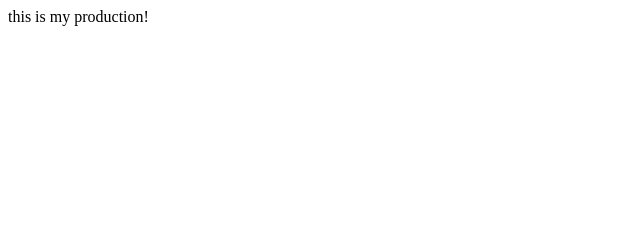
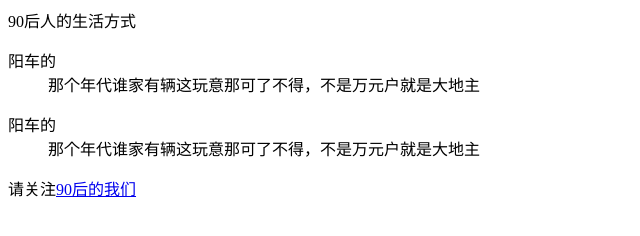
Before and after one commit to pangyugithub/pangyugithub.github.io, a plain HTML site: page index.html in a window 1280 px wide. Shown: the whole page, without its empty margins (0-640 px from the left). Drawn offline with Linux system fonts and the light colour scheme.

Commit message:
updata CNMAE

```diff
--- a/index.html
+++ b/index.html
@@ -7,6 +7,18 @@
 	<link rel="stylesheet" href="">
 </head>
 <body>
-	this is my production!
+	<header>90后人的生活方式</header>
+	<section>
+		<dl>
+			<dt>阳车的</dt>
+			<dd>那个年代谁家有辆这玩意那可了不得，不是万元户就是大地主</dd>
+		</dl>
+
+		<dl>
+			<dt>阳车的</dt>
+			<dd>那个年代谁家有辆这玩意那可了不得，不是万元户就是大地主</dd>
+		</dl>
+	</section>
+	<footer>请关注<a href="http://www.90hou.live">90后的我们</a></footer>
 </body>
 </html>
```
Also changed, not shown: 1 other file.
